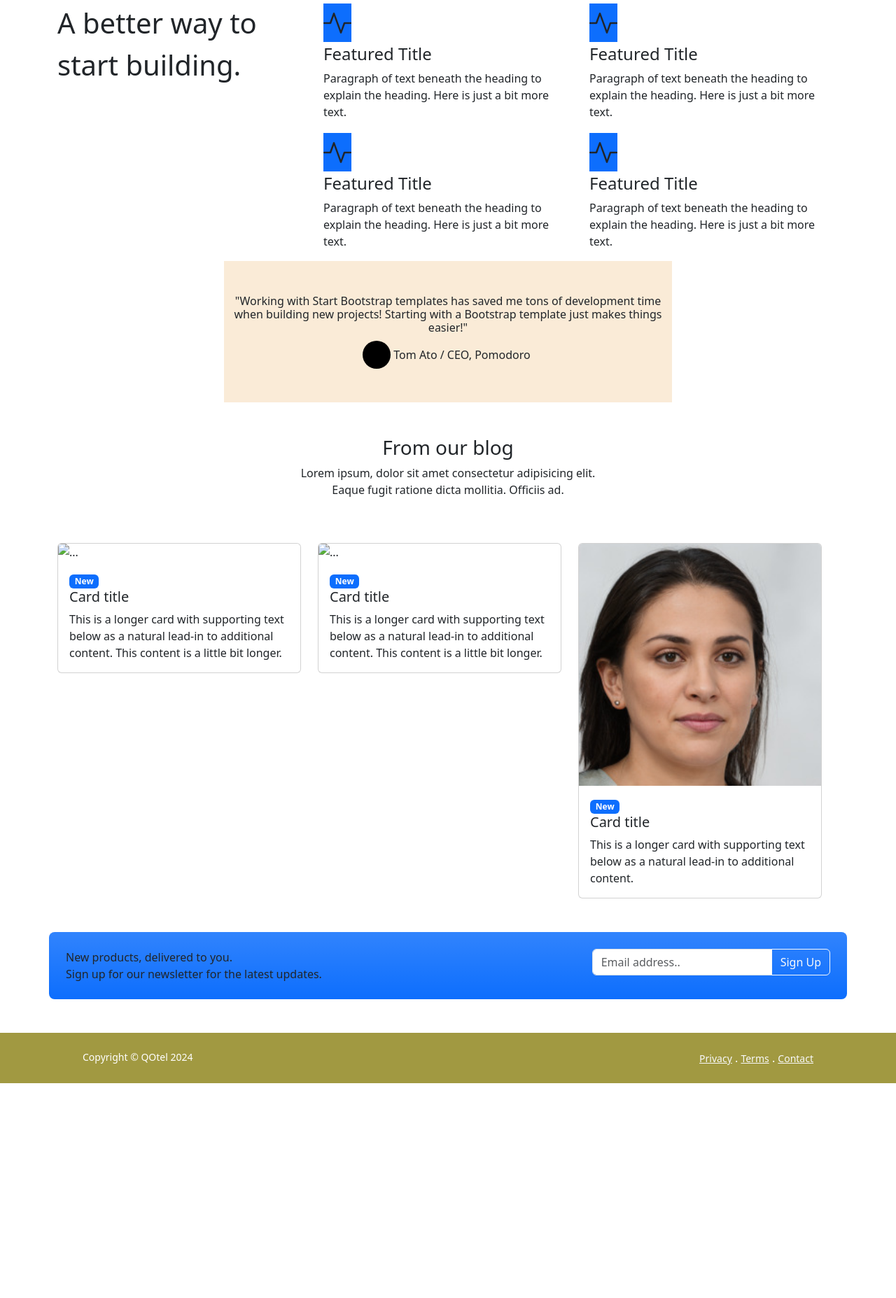
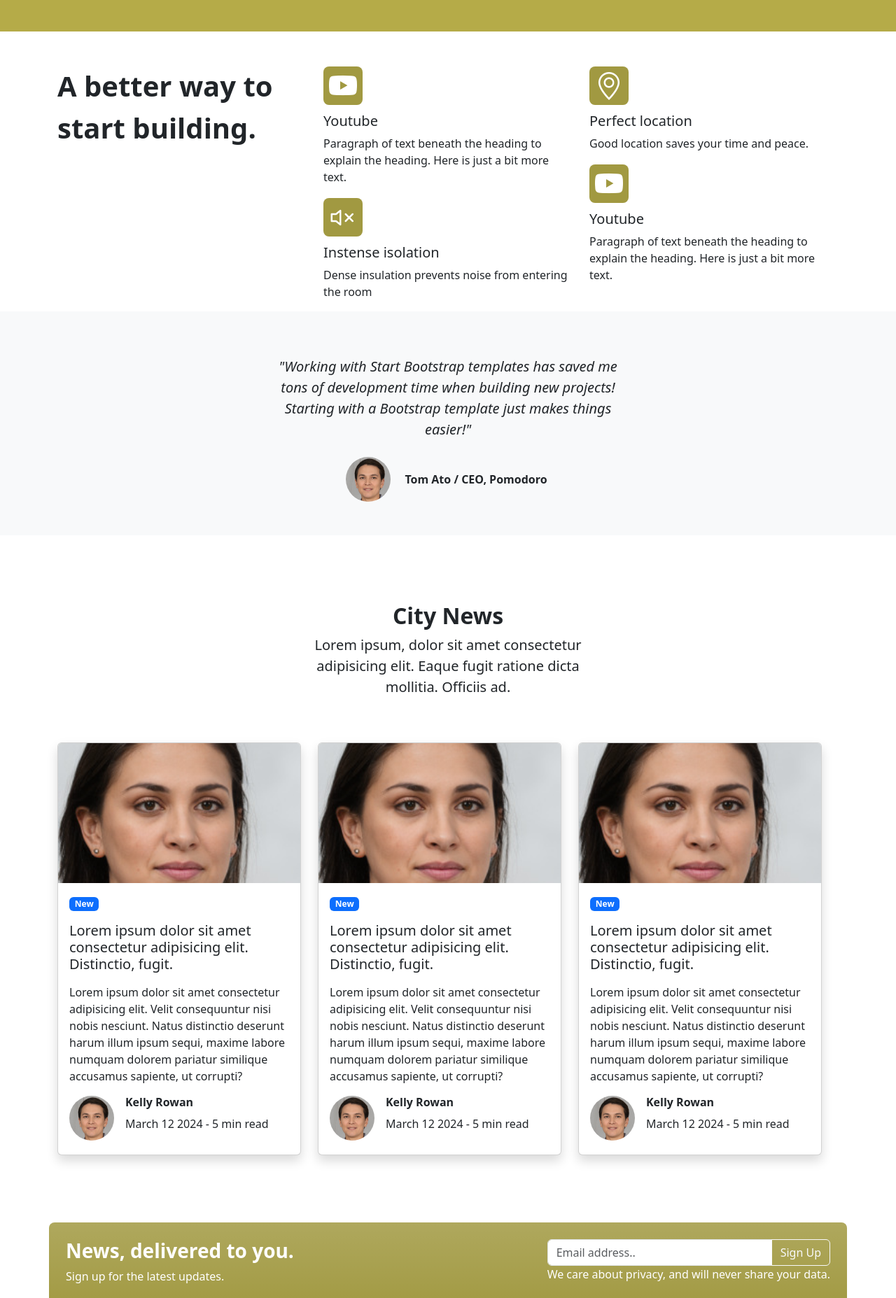
Before and after one commit to DemirDorukhan/OnlyJS---Internship---WT-3083P, a plain HTML site: page index.html in a window 1280 px wide. Shown: the part 457-2312 px from the top of the page at 70% size. Before the commit the page ends 2005 px from the top, so only its background shows below. Drawn offline with nearby package versions, Linux system fonts and the light colour scheme.

Commit message:
CSS Hardcoded but almost finished

```diff
--- a/index.html
+++ b/index.html
@@ -31,30 +31,49 @@
       <!-- Collapse Nav Bar-->
       <div class="collapse navbar-collapse" id="navbarNav">
           <ul class="navbar-nav ms-auto px-5">
+
               <li class="nav-item"><a class="nav-link active text-white " href="/about.html">About</a></li>
               <li class="nav-item"><a class="nav-link active text-white " href="/contact.html">Contact</a></li>
+
           </ul>
       </div>
   </div>
 </nav>
       <!--Header-->
-      <header style="background-color:rgb(47, 61, 61);" >
+      <header style="background-color: #b5ab48;" >
 
         <div class="container p-5 ">
 
 
             <div class="row align-items-center justify-content-center">
 
-                <div class="col-6 text-center text-xl-start  ">
-                    <h1>Bootstrap 5 template for modern businesses</h1>
-                    <p>Quickly design and customize responsive mobile-first sites with Bootstrap, the world’s most popular front-end open source toolkit!</p>
-                    <button type="button" class="btn btn-primary btn-lg">Get Started</button>
-                    <button type="button" class="btn btn-secondary btn-lg">Learn More</button>
+
+                <div class="col-xl-6 text-center text-xl-start  ">
+                  <div class="row justify-content-center ">
+                  <div class="col-xl-12 col-md-8">
+                  <h1>Bootstrap 5 template for modern businesses</h1>
+                </div>
+                <div class="col-xl-12 col-md-8">
+                  <p>Quickly design and customize responsive mobile-first sites with Bootstrap, the world’s most popular front-end open source toolkit!</p>
+                </div>
+
+
+
+                <div class="col-6 col-md-8 me-xl-auto me-md-0  ">
+
+
+                  <button type="button" class="btn btn-warning btn-lg text-white me-2 mb-3 ">Get Started</button>
+
+
+                  <button type="button" class="btn btn-light text-secondary btn-lg mb-3">Learn More</button>
+
 
                 </div>
-                <!--<div class="col-6 header-image"></div>-->
-                <img style="border-radius: 3%;"class=col-6 src="/assets/otel-1.jpg" alt="" >
 
+              </div>
+            </div>
+
+             <img style="border-radius: 5%;" class="img-fluid col-xl-6  d-xl-block d-none  "    src="/assets/download.jpg" alt="" >
 
             </div>
 
@@ -67,37 +86,50 @@
 
         <div class="row justify-content-center pt-5">
 
-          <div class="col-xl-4 ">
-            <p class="fs-1">A better way to start building.</p></div>
-
-          <div class="col-xl-4 ">
-
-            <i class="bi bi-activity fs-1 bg-primary"></i>
-            <h4>Featured Title</h4>
-            <p>Paragraph of text beneath the heading to explain the heading. Here is just a bit more text.
-            </p>
-
-            <i class="bi bi-activity fs-1 bg-primary"></i>
-            <h4>Featured Title</h4>
-            <p>Paragraph of text beneath the heading to explain the heading. Here is just a bit more text.
-            </p>
-
+          <div class="col-xl-4 col-lg-12">
+            <p class="fs-1 fw-bold ">A better way to start building.</p>
           </div>
 
 
-          <div class="col-xl-4 ">
+          <div class="col-xl-4">
+          <div class=" ">
 
-            <i class="bi bi-activity fs-1 bg-primary"></i>
-            <h4>Featured Title</h4>
-            <p>Paragraph of text beneath the heading to explain the heading. Here is just a bit more text.
-            </p>
+            <i style="background-color: #a19941"class="bi bi-youtube fs-1 rounded-3  px-2 text-white  "></i>
+                <h4 class="fs-5 pt-2">Youtube</h4>
+                    <p class="fs-6 ">Paragraph of text beneath the heading to explain the heading. Here is just a bit more text.
+                    </p>
 
-            <i class="bi bi-activity fs-1 bg-primary"></i>
-            <h4>Featured Title</h4>
-            <p>Paragraph of text beneath the heading to explain the heading. Here is just a bit more text.
-            </p>
+                  </div>
 
-          </div>
+                  <div class=" ">
+                    <i style="background-color: #a19941"class="bi bi-volume-mute fs-1 rounded-3  px-2 text-white  "></i>
+                    <h4 class="fs-5 pt-2">Instense isolation</h4>
+                        <p class="fs-6 ">Dense insulation prevents noise from entering the room
+                        </p>
+
+                      </div>
+                    </div>
+
+                    <div class="col-xl-4">
+          <div class="">
+
+            <i style="background-color: #a19941"class="bi bi-geo-alt fs-1 rounded-3  px-2 text-white  "></i>
+                <h4 class="fs-5 pt-2">Perfect location</h4>
+                    <p class="fs-6 ">Good location saves your time and peace.
+                    </p>
+                  </div>
+
+                  <div class=" ">
+
+                    <i style="background-color: #a19941"class="bi bi-youtube fs-1 rounded-3  px-2 text-white  "></i>
+                    <h4 class="fs-5 pt-2">Youtube</h4>
+                        <p class="fs-6 ">Paragraph of text beneath the heading to explain the heading. Here is just a bit more text.
+                        </p>
+
+                      </div>
+                    </div>
+
+
 
 
         </div>
@@ -105,18 +137,22 @@
 
       </div>
       <!--Comments Section-->
-      <div style="background-color:antiquewhite;" class="container py-5 justify-content-center col-xl-6 text-center  ">
+      <div class="py-5 bg-light   ">
 
-        <div class="">
-          <h6>"Working with Start Bootstrap templates has saved me tons of development time when building new projects! Starting with a Bootstrap template just makes things easier!"</h6>
+        <div class="container px-5 my-3 ">
+          <div class="row justify-content-center">
+
+            <div class="col-xl-6 text-center ">
+            <h6 style="line-height: 150%; " class="fs-5 fst-italic">"Working with Start Bootstrap templates has saved me tons of development time when building new projects! Starting with a Bootstrap template just makes things easier!"</h6>
+          </div>
+          </div>
         </div>
 
         <div class="d-flex justify-content-center align-items-center  ">
 
-            <div style="height: 40px; width: 40px; background-color: black; border-radius: 50%;">
-            </div>
+            <img style="height: 4rem;"  src="/assets/4.jpg" class="rounded-circle me-3" alt="">
 
-            <p class="mx-1 my-0 ">
+            <p class="mx-1 my-0 fw-bold">
               Tom Ato <span> / </span> CEO, Pomodoro
             </p>
 
@@ -124,65 +160,102 @@
 
       </div>
       <!--Blog Section-->
-      <div class="container py-5 ">
+      <div class="container py-5 my-5 ">
         <div class="row">
-          <div class="div justify-content-center col-xl-5 mx-auto text-center">
-            <h3>From our blog</h3>
-            <p>Lorem ipsum, dolor sit amet consectetur adipisicing elit. Eaque fugit ratione dicta mollitia. Officiis ad.</p>
+          <div class="div justify-content-center col-xl-5 mx-auto text-center mb-5 ">
+            <h2 class="fw-bold ">City News</h2>
+            <p class="fs-5">Lorem ipsum, dolor sit amet consectetur adipisicing elit. Eaque fugit ratione dicta mollitia. Officiis ad.</p>
           </div>
 
-          <div class="row row-cols-1 row-cols-md-3 g-4">
-            <div class="col">
-              <div class="card">
-                <img src="..." class="card-img-top" alt="...">
+
+          <div class="row row-cols-1 row-cols-md-3 ">
+
+
+            <div class="col mb-sm-5">
+              <div class="card h-100 shadow ">
+                <img style="object-fit: cover; height: 200px;"src="/assets/1.jpg" class="card-img-top" alt="...">
                 <div class="card-body">
                   <span class="badge text-bg-primary">New</span>
-                  <h5 class="card-title">Card title</h5>
-                  <p class="card-text">This is a longer card with supporting text below as a natural lead-in to additional content. This content is a little bit longer.</p>
+                  <h5 class="card-title my-3">Lorem ipsum dolor sit amet consectetur adipisicing elit. Distinctio, fugit.</h5>
+                  <p class="card-text">Lorem ipsum dolor sit amet consectetur adipisicing elit. Velit consequuntur nisi nobis nesciunt. Natus distinctio deserunt harum illum ipsum sequi, maxime labore numquam dolorem pariatur similique accusamus sapiente, ut corrupti?</p>
+
+                  <div class="row">
+                    <div class="d-flex ">
+                    <img style="height: 4rem;"  src="/assets/4.jpg" class="rounded-circle me-3" alt="">
+                    <div class="row">
+                    <h6 class="fw-bold ">Kelly Rowan</h6>
+                    <p>March 12 2024 - 5 min read</p>
+                  </div>
+                  </div>
+                </div>
+
                 </div>
               </div>
             </div>
-            <div class="col">
-              <div class="card">
-                <img src="..." class="card-img-top" alt="...">
+
+            <div class="col mb-sm-5">
+              <div class="card h-100 shadow ">
+                <img style="object-fit: cover; height: 200px;"src="/assets/1.jpg" class="card-img-top" alt="...">
                 <div class="card-body">
                   <span class="badge text-bg-primary">New</span>
-                  <h5 class="card-title">Card title</h5>
-                  <p class="card-text">This is a longer card with supporting text below as a natural lead-in to additional content. This content is a little bit longer.</p>
+                  <h5 class="card-title my-3">Lorem ipsum dolor sit amet consectetur adipisicing elit. Distinctio, fugit.</h5>
+                  <p class="card-text">Lorem ipsum dolor sit amet consectetur adipisicing elit. Velit consequuntur nisi nobis nesciunt. Natus distinctio deserunt harum illum ipsum sequi, maxime labore numquam dolorem pariatur similique accusamus sapiente, ut corrupti?</p>
+                  <div class="row">
+                    <div class="d-flex ">
+                    <img style="height: 4rem;"  src="/assets/4.jpg" class="rounded-circle me-3" alt="">
+                    <div class="row">
+                    <h6 class="fw-bold ">Kelly Rowan</h6>
+                    <p>March 12 2024 - 5 min read</p>
+                  </div>
+                  </div>
+                </div>
                 </div>
               </div>
             </div>
-            <div class="col">
-              <div class="card">
-                <img src="/assets/1.jpg" class="card-img-top" alt="...">
+
+            <div class="col mb-sm-5">
+              <div class="card h-100 shadow ">
+                <img style="object-fit: cover; height: 200px;"src="/assets/1.jpg" class="card-img-top" alt="...">
                 <div class="card-body">
                   <span class="badge text-bg-primary">New</span>
-                  <h5 class="card-title">Card title</h5>
-                  <p class="card-text">This is a longer card with supporting text below as a natural lead-in to additional content.</p>
+                  <h5 class="card-title my-3">Lorem ipsum dolor sit amet consectetur adipisicing elit. Distinctio, fugit.</h5>
+                  <p class="card-text">Lorem ipsum dolor sit amet consectetur adipisicing elit. Velit consequuntur nisi nobis nesciunt. Natus distinctio deserunt harum illum ipsum sequi, maxime labore numquam dolorem pariatur similique accusamus sapiente, ut corrupti?</p>
+                  <div class="row">
+                    <div class="d-flex ">
+                    <img style="height: 4rem;"  src="/assets/4.jpg" class="rounded-circle me-3" alt="">
+                    <div class="row">
+                    <h6 class="fw-bold ">Kelly Rowan</h6>
+                    <p>March 12 2024 - 5 min read</p>
+                  </div>
+                  </div>
+                </div>
                 </div>
               </div>
             </div>
+
           </div>
             <!--Submit Button-->
-      <aside class="bg-primary bg-gradient rounded-3 p-4 mt-5 ">
+      <aside style="background-color: #a19941" class="  bg-gradient rounded-3 p-4 mt-5 ">
         <div class="d-flex justify-content-between ">
         <div>
-          <div>New products, delivered to you.</div>
-          <div>Sign up for our newsletter for the latest updates.</div>
+          <h3 class="fw-bold text-white ">News, delivered to you.</h3>
+          <p class="fw-light text-white ">Sign up for the latest updates.</p>
         </div>
         <div class="ms-xl-4 ">
         <div class="input-group ">
           <input class= "form-control" type="text" placeholder="Email address.."  >
           <button class="btn btn-outline-light" type="button" >Sign Up</button>
+
         </div>
+        <p class="fw-light text-white ">We care about privacy, and will never share your data.</p>
         </div>
         </div>
       </aside>
 
         </div>
+      </div>
+        <!--Footer-->
 
-        <!--Footer-->
-      </div>
       <footer class="footer py-4 mt-auto ">
         <div class="container px-5">
           <div class="row  justify-content-between  ">
--- a/style.css
+++ b/style.css
@@ -2,6 +2,8 @@
     background-color: #a19941 !important;
 }
 
+
+/*
 .img-fluid {
     max-width: 100%;
 }
@@ -42,4 +44,4 @@
     .img-fluid{
         max-width: 20rem;
     }
-}
+}*/
```
Also changed, not shown: about.html (+43 -29 lines), contact.html (+15 -46 lines), assets/download.jpg (added).
